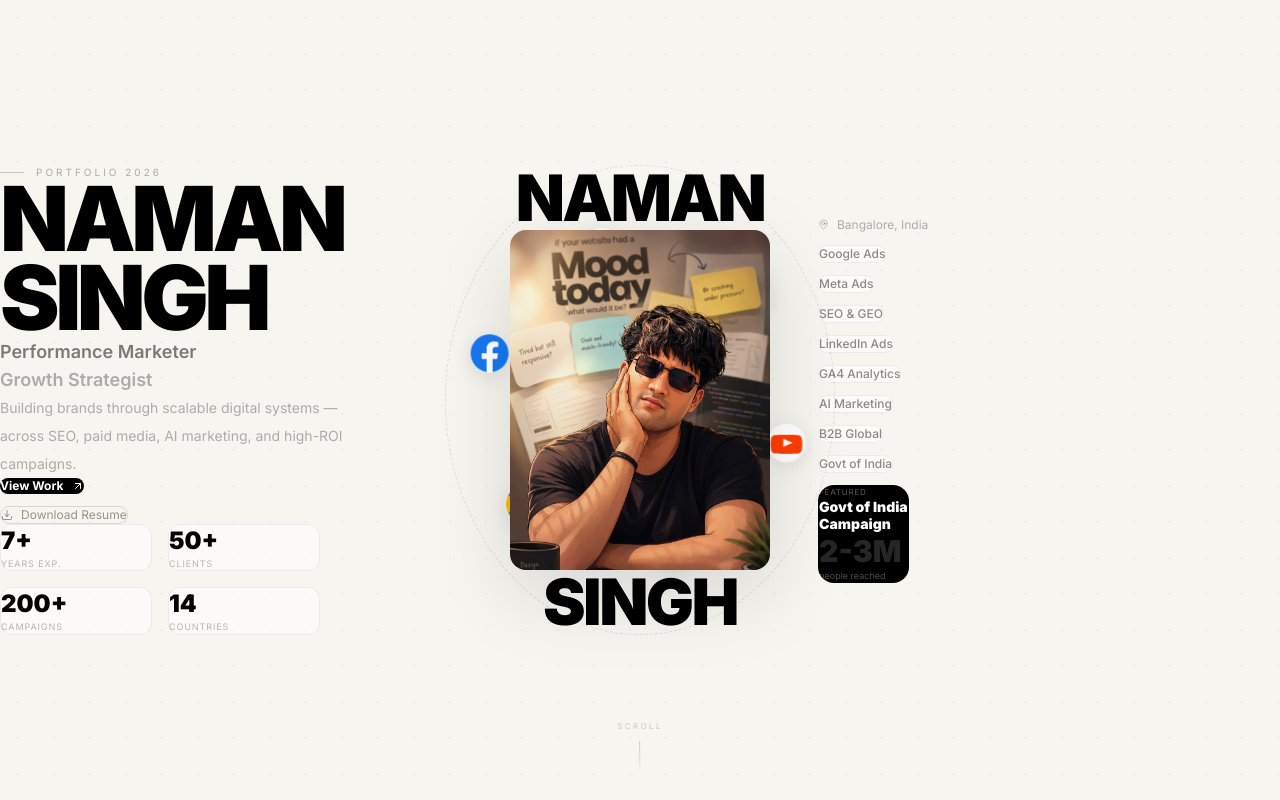
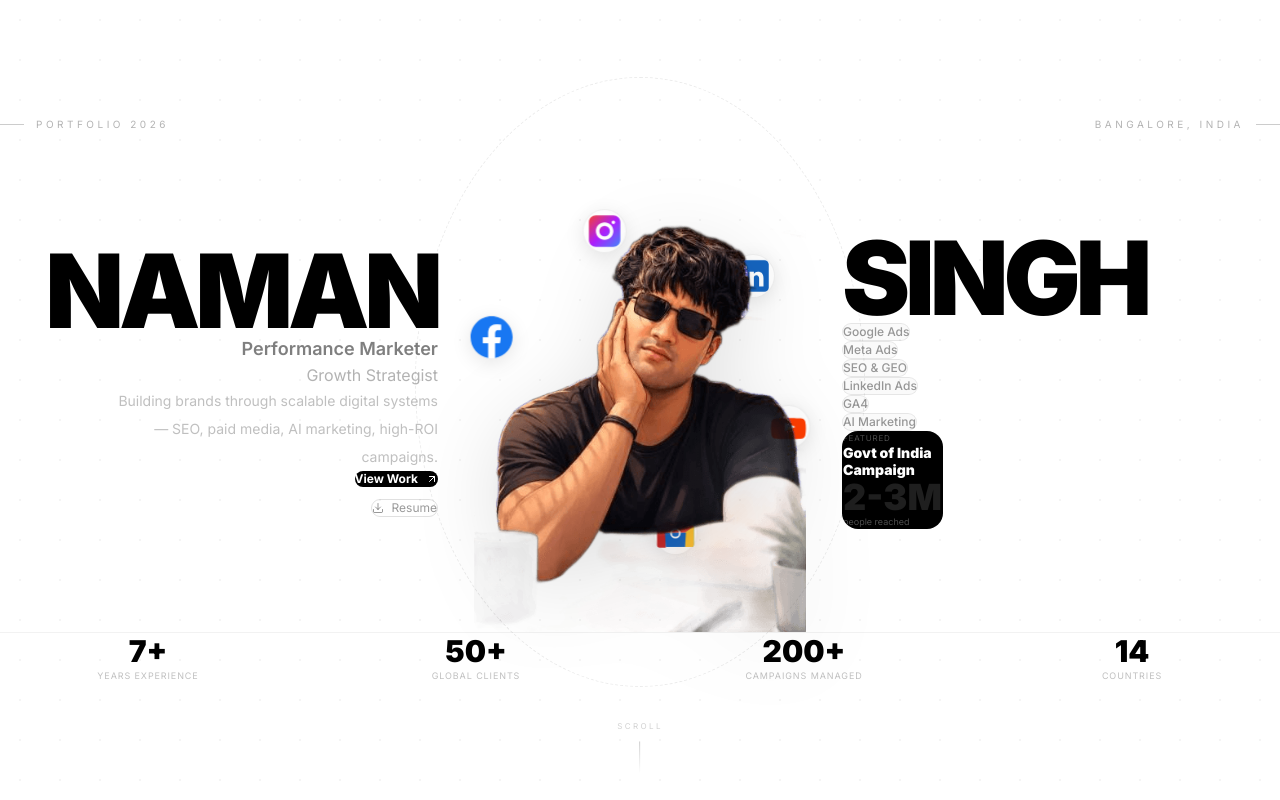
Before and after one commit to Abhi011999/naman-singh-portfolio, a Next.js app: page / in a window 1280 px wide. Shown: the top 800 px of the page. Built offline with nearby package versions, Linux system fonts and the light colour scheme.

Commit message:
hero: Behance-style - NAMAN left, cutout photo center, SINGH right, pure white bg

```diff
--- a/app/globals.css
+++ b/app/globals.css
@@ -4,14 +4,14 @@
 html { scroll-behavior: smooth; }
 
 body {
-  background: #f7f5f0;
+  background: #ffffff;
   color: #111;
   font-family: 'Inter', -apple-system, BlinkMacSystemFont, sans-serif;
   overflow-x: hidden;
 }
 
 ::-webkit-scrollbar { width: 2px; }
-::-webkit-scrollbar-track { background: #f7f5f0; }
+::-webkit-scrollbar-track { background: #ffffff; }
 ::-webkit-scrollbar-thumb { background: rgba(0,0,0,0.12); border-radius: 2px; }
 ::selection { background: rgba(99,102,241,0.15); }
 
--- a/app/page.tsx
+++ b/app/page.tsx
@@ -40,100 +40,129 @@ const metrics = [
 /* ── HERO ─────────────────────────────────────────────────────────── */
 function Hero() {
   return (
-    <section className="relative min-h-screen bg-[#f7f5f0] overflow-hidden">
-      <div className="absolute inset-0 pointer-events-none opacity-[0.045]"
-        style={{ backgroundImage: "radial-gradient(circle, #000 1px, transparent 1px)", backgroundSize: "36px 36px" }} />
+    <section className="relative min-h-screen bg-white overflow-hidden flex items-center">
+      {/* Subtle dot grid */}
+      <div className="absolute inset-0 pointer-events-none opacity-[0.04]"
+        style={{ backgroundImage: "radial-gradient(circle, #000 1px, transparent 1px)", backgroundSize: "40px 40px" }} />
 
-      {/* 3-col desktop grid */}
-      <div className="relative z-10 max-w-7xl mx-auto px-10 min-h-screen grid grid-cols-[1fr_auto_1fr] gap-12 items-center">
-
-        {/* LEFT — name + bio + CTAs */}
-        <div className="flex flex-col justify-center py-20">
-          <motion.div initial={{ opacity: 0, x: -30 }} animate={{ opacity: 1, x: 0 }} transition={{ delay: 0.2, duration: 0.8 }}>
-            <div className="flex items-center gap-3 mb-6">
+      <div className="relative z-10 w-full max-w-7xl mx-auto px-10 py-20">
+        {/* Top label row */}
+        <div className="flex items-center justify-between mb-12">
+          <motion.div initial={{ opacity: 0, x: -20 }} animate={{ opacity: 1, x: 0 }} transition={{ delay: 0.2 }}
+            className="flex items-center gap-3">
             <div className="w-6 h-px bg-black/20" />
-              <span className="text-[10px] text-black/30 uppercase tracking-[0.3em]">Portfolio 2026</span>
-            </div>
-            <h1 className="font-black text-black tracking-tighter leading-[0.88] mb-6" style={{ fontSize: "clamp(4rem,7vw,7rem)" }}>
-              NAMAN<br />SINGH
-            </h1>
-            <p className="text-lg font-semibold text-black/50 mb-2">Performance Marketer</p>
-            <p className="text-lg font-semibold text-black/30 mb-5">Growth Strategist</p>
-            <p className="text-sm text-black/30 leading-loose max-w-sm mb-8">
-              Building brands through scalable digital systems — across SEO, paid media, AI marketing, and high-ROI campaigns.
-            </p>
-            <div className="flex flex-col gap-3 mb-10">
-              <a href="#work" className="inline-flex items-center gap-2 bg-black text-white text-xs font-bold px-6 py-3 rounded-full w-fit hover:bg-black/75 transition-all">
-                View Work <ArrowUpRight size={12} />
-              </a>
-              <a href="/naman-resume.pdf" target="_blank" className="inline-flex items-center gap-2 border border-black/12 text-black/40 text-xs px-6 py-3 rounded-full w-fit hover:border-black/25 hover:text-black transition-all">
-                <Download size={12} /> Download Resume
-              </a>
-            </div>
-            <div className="grid grid-cols-2 gap-4 max-w-xs">
-              {[{ n:"7+",l:"Years Exp." },{ n:"50+",l:"Clients" },{ n:"200+",l:"Campaigns" },{ n:"14",l:"Countries" }].map(m => (
-                <div key={m.l} className="border border-black/6 rounded-xl p-4 bg-white/50">
-                  <div className="text-2xl font-black text-black">{m.n}</div>
-                  <div className="text-[9px] text-black/28 uppercase tracking-widest mt-0.5">{m.l}</div>
-                </div>
-              ))}
-            </div>
+            <span className="text-[10px] text-black/30 uppercase tracking-[0.35em]">Portfolio 2026</span>
+          </motion.div>
+          <motion.div initial={{ opacity: 0, x: 20 }} animate={{ opacity: 1, x: 0 }} transition={{ delay: 0.2 }}
+            className="flex items-center gap-3">
+            <span className="text-[10px] text-black/30 uppercase tracking-[0.35em]">Bangalore, India</span>
+            <div className="w-6 h-px bg-black/20" />
           </motion.div>
         </div>
 
-        {/* CENTER — photo */}
-        <motion.div initial={{ opacity: 0, scale: 0.88 }} animate={{ opacity: 1, scale: 1 }}
-          transition={{ delay: 0.35, duration: 1, ease: [0.16,1,0.3,1] }}
-          className="relative flex-shrink-0 flex flex-col items-center py-20">
-          <motion.span initial={{ opacity: 0, y: -20 }} animate={{ opacity: 1, y: 0 }} transition={{ delay: 0.3 }}
-            className="font-black text-black tracking-tighter leading-none mb-3 select-none" style={{ fontSize: "clamp(2.5rem,5vw,5rem)", letterSpacing: "-0.04em" }}>
+        {/* Main hero grid: LEFT TEXT | CENTER PHOTO | RIGHT TEXT */}
+        <div className="grid grid-cols-[1fr_auto_1fr] gap-8 items-center">
+
+          {/* LEFT */}
+          <div className="flex flex-col items-end text-right">
+            <motion.div initial={{ opacity: 0, x: -40 }} animate={{ opacity: 1, x: 0 }} transition={{ delay: 0.3, duration: 0.9, ease: [0.16,1,0.3,1] }}>
+              <h1 className="font-black text-black tracking-tighter leading-[0.85]" style={{ fontSize: "clamp(4rem,8vw,8rem)" }}>
                 NAMAN
-          </motion.span>
-          <div className="relative" style={{ width: 260, height: 340 }}>
-            <div className="absolute rounded-full border border-dashed border-black/10 pointer-events-none"
-              style={{ inset: "-65px", borderRadius: "50%" }} />
+              </h1>
+            </motion.div>
+            <motion.div initial={{ opacity: 0, x: -30 }} animate={{ opacity: 1, x: 0 }} transition={{ delay: 0.5 }}
+              className="mt-6 space-y-2">
+              <p className="text-lg font-semibold text-black/50">Performance Marketer</p>
+              <p className="text-base text-black/30">Growth Strategist</p>
+            </motion.div>
+            <motion.div initial={{ opacity: 0, x: -20 }} animate={{ opacity: 1, x: 0 }} transition={{ delay: 0.7 }}
+              className="mt-6 text-sm text-black/25 leading-loose max-w-xs">
+              Building brands through scalable digital systems — SEO, paid media, AI marketing, high-ROI campaigns.
+            </motion.div>
+            <motion.div initial={{ opacity: 0, y: 10 }} animate={{ opacity: 1, y: 0 }} transition={{ delay: 0.9 }}
+              className="mt-8 flex flex-col gap-3 items-end">
+              <a href="#work" className="inline-flex items-center gap-2 bg-black text-white text-xs font-bold px-6 py-3 rounded-full hover:bg-black/75 transition-all">
+                View Work <ArrowUpRight size={12} />
+              </a>
+              <a href="/naman-resume.pdf" target="_blank" className="inline-flex items-center gap-2 border border-black/12 text-black/40 text-xs px-6 py-3 rounded-full hover:border-black/25 hover:text-black transition-all">
+                <Download size={12} /> Resume
+              </a>
+            </motion.div>
+          </div>
+
+          {/* CENTER — cutout photo */}
+          <motion.div
+            initial={{ opacity: 0, y: 30 }} animate={{ opacity: 1, y: 0 }}
+            transition={{ delay: 0.4, duration: 1.1, ease: [0.16,1,0.3,1] }}
+            className="relative flex-shrink-0 flex flex-col items-center"
+            style={{ width: 340 }}>
+
+            {/* Orbiting platform icons */}
+            <div className="relative" style={{ width: 340, height: 500 }}>
+              {/* Orbit ring */}
+              <div className="absolute rounded-full border border-dashed border-black/8 pointer-events-none"
+                style={{ inset: "-55px", borderRadius: "50%" }} />
+
               {platforms.map((p, i) => (
                 <div key={i} className="orbit-icon"
                   style={{ "--r": p.r, "--start": p.start, "--dur": p.dur, "--delay": "0s", top: "50%", left: "50%" } as React.CSSProperties}>
-                <div className="w-10 h-10 rounded-full bg-white shadow-[0_4px_20px_rgba(0,0,0,0.10)] border border-black/5 flex items-center justify-center p-2.5">
+                  <div className="w-11 h-11 rounded-full bg-white shadow-[0_4px_20px_rgba(0,0,0,0.10)] border border-black/6 flex items-center justify-center p-2.5">
                     <img src={p.src} alt={p.alt} className="w-full h-full object-contain" />
                   </div>
                 </div>
               ))}
-            <div className="relative w-full h-full rounded-2xl overflow-hidden shadow-[0_24px_80px_rgba(0,0,0,0.13)]">
-              <Image src="/naman-photo.jpg" alt="Naman Singh" fill className="object-cover object-top" priority />
-              <div className="absolute inset-0 bg-gradient-to-t from-black/10 to-transparent" />
+
+              {/* Photo cutout — transparent PNG floats naturally on white bg */}
+              <div className="absolute inset-0 flex items-end justify-center">
+                <img
+                  src="/naman-cutout.png"
+                  alt="Naman Singh"
+                  className="h-full w-auto object-contain object-bottom"
+                  style={{ filter: "drop-shadow(0 20px 40px rgba(0,0,0,0.12))" }}
+                />
               </div>
             </div>
-          <motion.span initial={{ opacity: 0, y: 20 }} animate={{ opacity: 1, y: 0 }} transition={{ delay: 0.3 }}
-            className="font-black text-black tracking-tighter leading-none mt-3 select-none" style={{ fontSize: "clamp(2.5rem,5vw,5rem)", letterSpacing: "-0.04em" }}>
-            SINGH
-          </motion.span>
           </motion.div>
 
-        {/* RIGHT — tags */}
-        <motion.div initial={{ opacity: 0, x: 30 }} animate={{ opacity: 1, x: 0 }} transition={{ delay: 0.5, duration: 0.8 }}
-          className="flex flex-col gap-3 py-20">
-          <div className="flex items-center gap-2 mb-4">
-            <MapPin size={11} className="text-black/25" />
-            <span className="text-xs text-black/30">Bangalore, India</span>
-          </div>
-          {["Google Ads","Meta Ads","SEO & GEO","LinkedIn Ads","GA4 Analytics","AI Marketing","B2B Global","Govt of India"].map((tag, i) => (
-            <motion.div key={tag} initial={{ opacity: 0, x: 20 }} animate={{ opacity: 1, x: 0 }} transition={{ delay: 0.6 + i * 0.07 }}
-              className="border border-black/6 rounded-full px-5 py-2.5 bg-white/60 text-xs text-black/45 font-medium w-fit hover:border-black/15 hover:text-black transition-all">
+          {/* RIGHT */}
+          <div className="flex flex-col items-start text-left">
+            <motion.div initial={{ opacity: 0, x: 40 }} animate={{ opacity: 1, x: 0 }} transition={{ delay: 0.3, duration: 0.9, ease: [0.16,1,0.3,1] }}>
+              <h1 className="font-black text-black tracking-tighter leading-[0.85]" style={{ fontSize: "clamp(4rem,8vw,8rem)" }}>
+                SINGH
+              </h1>
+            </motion.div>
+            <motion.div initial={{ opacity: 0, x: 30 }} animate={{ opacity: 1, x: 0 }} transition={{ delay: 0.6 }}
+              className="mt-6 space-y-2.5">
+              {["Google Ads","Meta Ads","SEO & GEO","LinkedIn Ads","GA4","AI Marketing"].map((tag, i) => (
+                <motion.div key={tag} initial={{ opacity: 0, x: 20 }} animate={{ opacity: 1, x: 0 }} transition={{ delay: 0.7 + i * 0.08 }}
+                  className="border border-black/8 rounded-full px-4 py-1.5 text-xs text-black/40 font-medium bg-black/[0.02] w-fit hover:border-black/18 hover:text-black/60 transition-all">
                   {tag}
                 </motion.div>
               ))}
+            </motion.div>
             <motion.div initial={{ opacity: 0, x: 20 }} animate={{ opacity: 1, x: 0 }} transition={{ delay: 1.3 }}
-            className="mt-4 border border-black/10 rounded-2xl p-5 bg-black text-white w-fit max-w-[220px]">
-            <div className="text-[8px] text-white/35 uppercase tracking-widest mb-1">Featured</div>
+              className="mt-8 border border-black/8 rounded-2xl p-5 bg-black text-white w-fit">
+              <div className="text-[8px] text-white/30 uppercase tracking-widest mb-1">Featured</div>
               <div className="text-sm font-black leading-tight">Govt of India<br />Campaign</div>
-            <div className="text-3xl font-black text-white/15 mt-1">2-3M</div>
-            <div className="text-[9px] text-white/30">people reached</div>
+              <div className="text-4xl font-black text-white/12 mt-1 leading-none">2-3M</div>
+              <div className="text-[9px] text-white/30 mt-0.5">people reached</div>
             </motion.div>
+          </div>
+        </div>
+
+        {/* Bottom stats row */}
+        <motion.div initial={{ opacity: 0, y: 20 }} animate={{ opacity: 1, y: 0 }} transition={{ delay: 1.2 }}
+          className="mt-16 pt-8 border-t border-black/5 grid grid-cols-4 gap-8">
+          {[{ n:"7+",l:"Years Experience" },{ n:"50+",l:"Global Clients" },{ n:"200+",l:"Campaigns Managed" },{ n:"14",l:"Countries" }].map(m => (
+            <div key={m.l} className="text-center">
+              <div className="text-3xl font-black text-black">{m.n}</div>
+              <div className="text-[9px] text-black/25 uppercase tracking-widest mt-1">{m.l}</div>
+            </div>
+          ))}
         </motion.div>
       </div>
 
+      {/* Scroll cue */}
       <motion.div initial={{ opacity: 0 }} animate={{ opacity: 1 }} transition={{ delay: 1.8 }}
         className="absolute bottom-8 left-1/2 -translate-x-1/2 flex flex-col items-center gap-1">
         <span className="text-[8px] text-black/18 uppercase tracking-[0.3em]">scroll</span>
@@ -143,8 +172,6 @@ function Hero() {
     </section>
   );
 }
-
-/* ── TICKER ───────────────────────────────────────────────────────── */
 function Ticker() {
   const items = Array(2).fill(["Performance Marketing","·","Google Ads","·","Meta Ads","·","SEO & GEO","·","LinkedIn","·","GA4","·","AI Marketing","·","Govt of India","·","14 Countries","·","200+ Campaigns","·"]).flat();
   return (
```
Also changed, not shown: public/naman-cutout.png (added), public/naman-new.jpg (added). Lines whose indentation alone changed are shown as unchanged.
